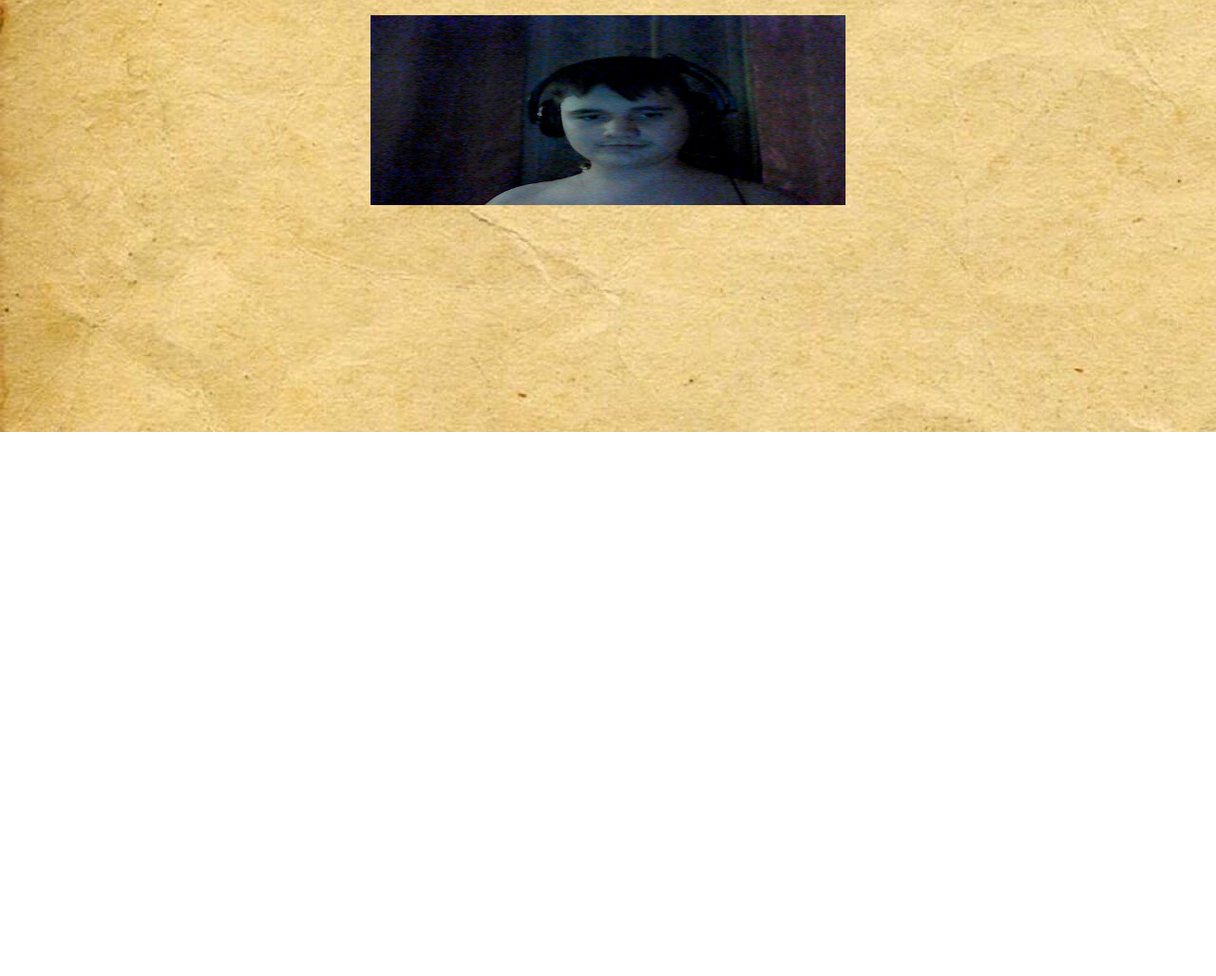
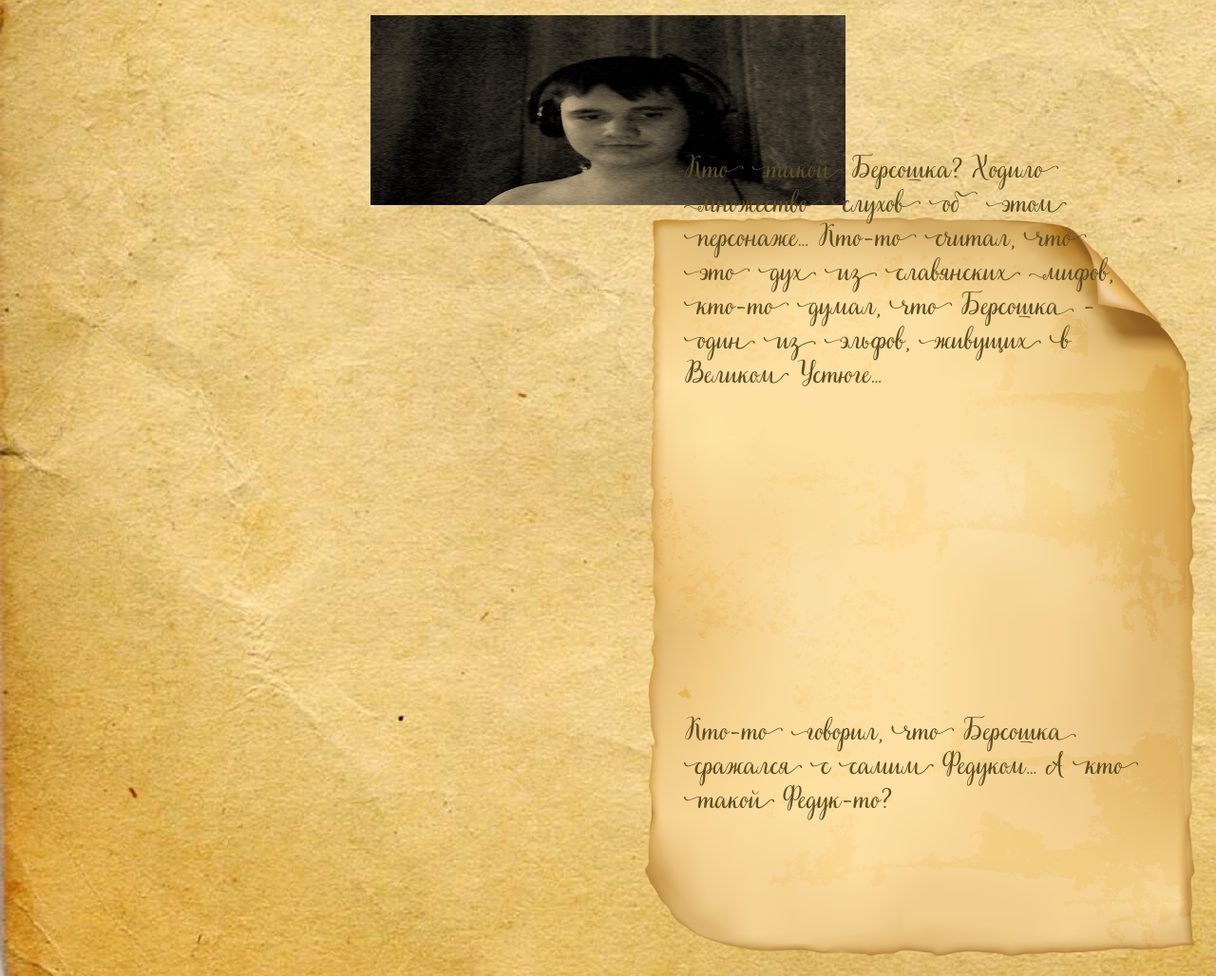
Before and after one commit to nikosn21/test, a plain HTML site: page index.html in a window 1280 px wide. Shown: the part 345-1373 px from the top of the page at 95% size. Before the commit the page ends 800 px from the top, so only its background shows below. Drawn offline with Linux system fonts and the light colour scheme.

Commit message:
Add files via upload

```diff
--- a/CSS/style.css
+++ b/CSS/style.css
@@ -12,8 +12,33 @@ body {
 	color: purple;
 	text-align: center;
 	font-size: 30px;
+	filter: sepia(100%);
 
 }
 .text {
 	font-size: 30px;
 }
+.general {
+	color: #5e4e25;
+	font-size: 30px;
+	width: 550px;
+	heigth: 550px;
+	margin-left: 670px;
+	text-align: left;
+}
+.gentext {
+	width: 500px;
+	heigth: 550px;
+	position: absolute;
+	bottom: 40px;
+	left: 720px;
+
+}
+.gen1 {
+
+	width: 500px;
+	heigth: 300px;
+	position: absolute;
+	top: 1100px;
+	left: 720px;
+}
--- a/index.html
+++ b/index.html
@@ -18,5 +18,15 @@
 	<img src= "img/bersoshka.jpg" width="500px" height="200px">
 	</header>
 
+
+	<section class="general">
+	<img src="CSS/backtxt.png" width="580px" heigth="400px">
+	<div class= "gentext"> Кто такой Берсошка? Ходило множество слухов об этом персонаже...
+	Кто-то считал, что это дух из славянских мифов, кто-то думал, что
+	Берсошка - один из эльфов, живущих в Великом Устюге...</div>
+	<div class= "gen1">Кто-то говорил, что Берсошка сражался с самим Федуком...
+	А кто такой Федук-то?</div>
+	</section>
+
 </body>
 </html>
```
Also changed, not shown: CSS/backtxt.png (added).
